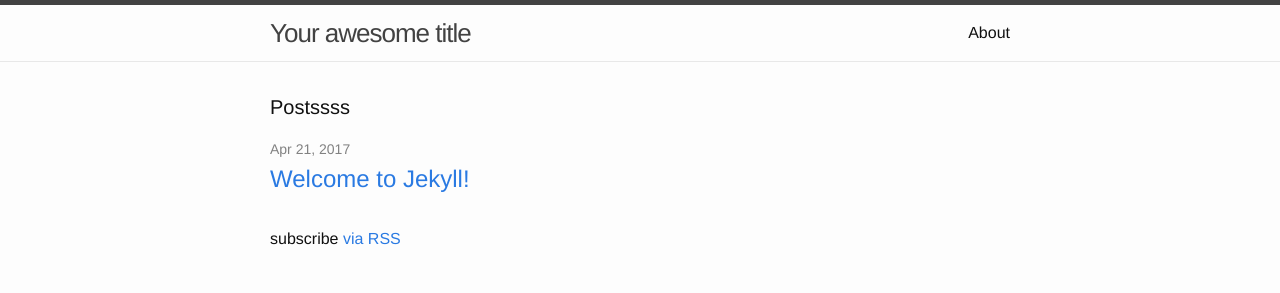
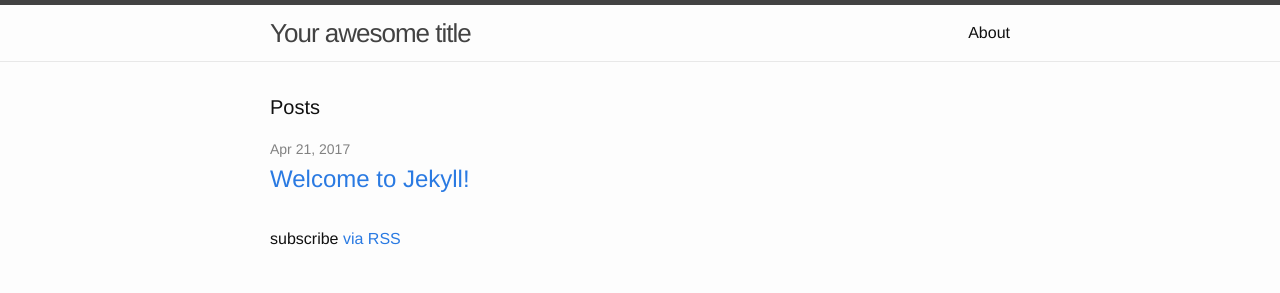
Before and after one commit to CJBowen87/CJBowen87.github.io, a Jekyll site: the page built from index.html, in a window 1280 px wide. Shown: the top 293 px of the page. Built offline with Jekyll 4.4.1, drawn with Linux system fonts in a browser that asks for light colours.

Commit message:
Update index.html

```diff
--- a/index.html
+++ b/index.html
@@ -4,7 +4,7 @@ layout: default
 
 <div class="home">
 
-  <h1 class="page-heading">Postssss</h1>
+  <h1 class="page-heading">Posts</h1>
 
   <ul class="post-list">
     {% for post in site.posts %}
```
